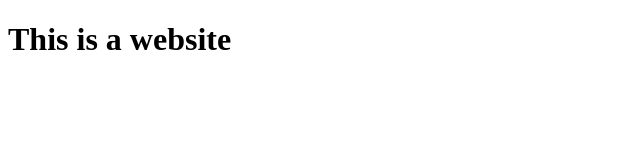
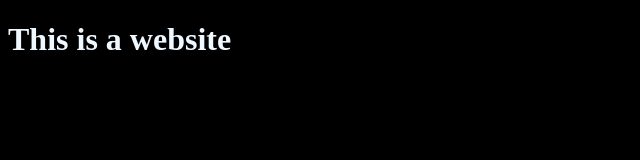
Before and after one commit to Apolas02/terminal-fun, a plain HTML site: page index.html in a window 1280 px wide. Shown: the whole page, without its empty margins (0-640 px from the left). Drawn offline with Linux system fonts and the light colour scheme.

Commit message:
third commit

```diff
--- a/index.html
+++ b/index.html
@@ -7,7 +7,7 @@
     <script src="index.js"></script>
     <title>Kory's Website</title>
 </head>
-<body>
+<body style = "background: black; color: aliceblue">
     <h1>This is a website</h1>
 </body>
 </html>
```
